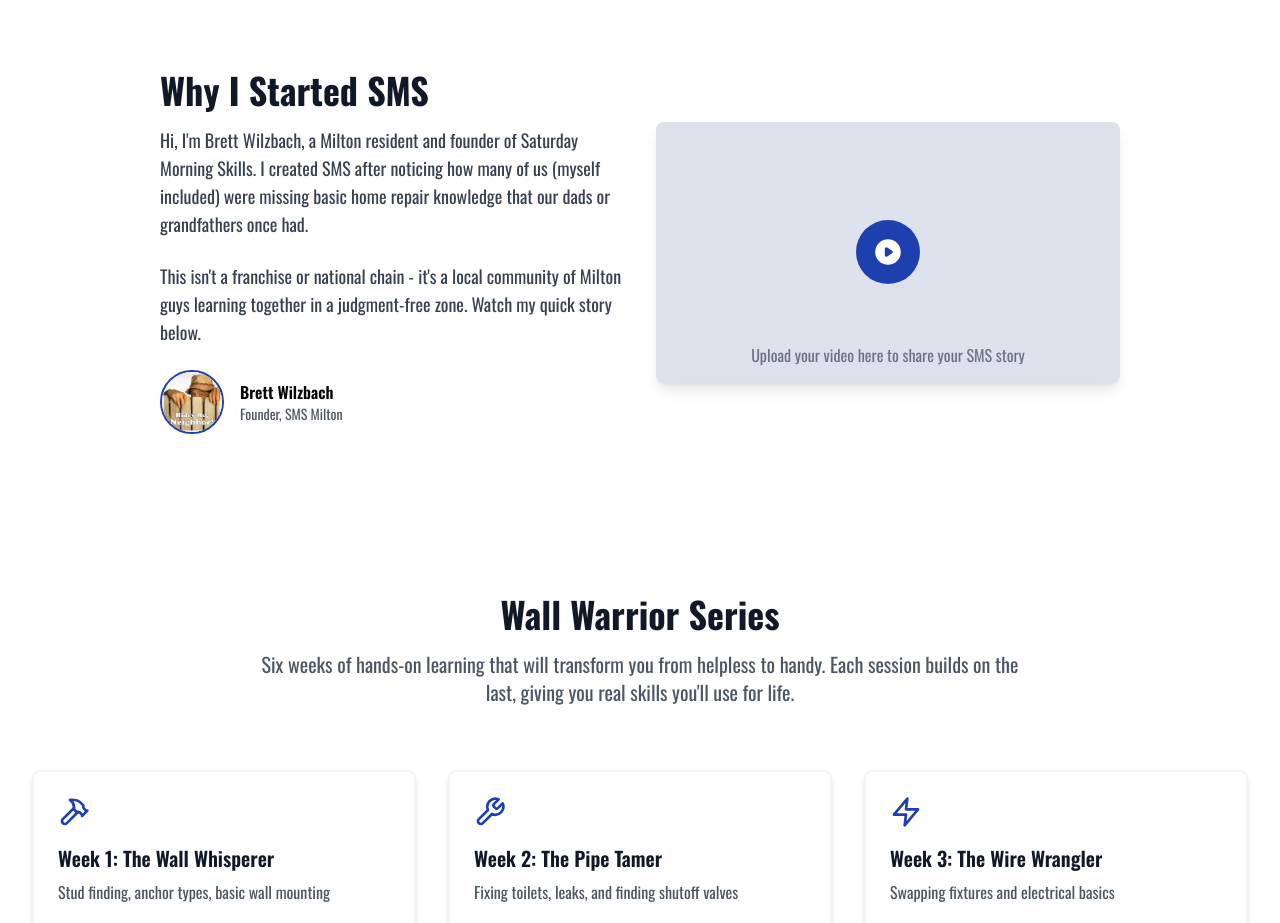
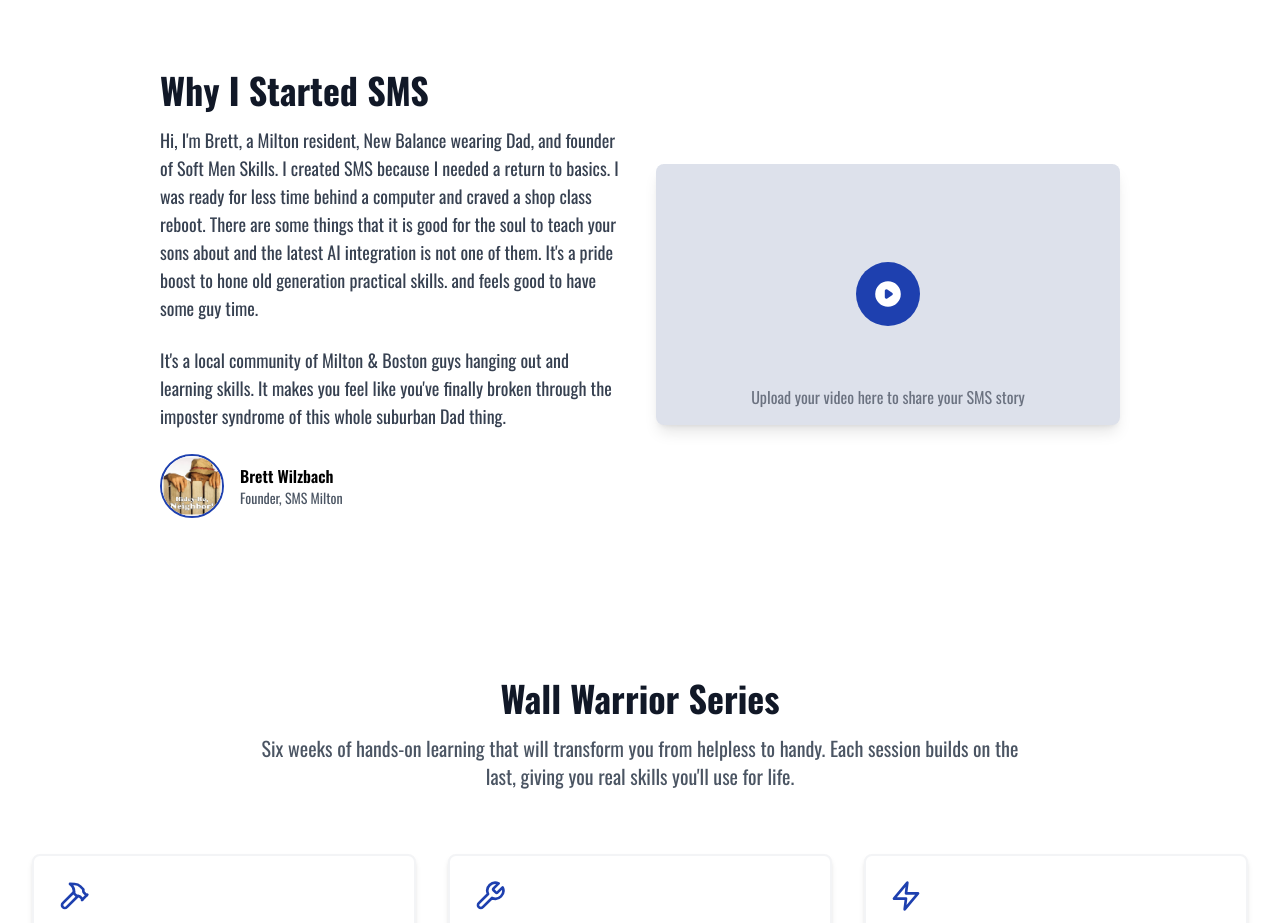
Before and after one commit to brettwilzbach/SMS, a React (Vite) app: page / in a window 1280 px wide. Shown: the part 1260-2183 px from the top of the page. Built offline with nearby package versions, Linux system fonts and the light colour scheme.

Commit message:
Update founder video section with personalized message

```diff
--- a/src/App.tsx
+++ b/src/App.tsx
@@ -152,13 +152,15 @@ function App() {
                 Why I Started SMS
               </h2>
               <p className="text-lg text-gray-700 mb-6">
-                Hi, I'm Brett Wilzbach, a Milton resident and founder of Saturday Morning Skills.
-                I created SMS after noticing how many of us (myself included) were missing basic
-                home repair knowledge that our dads or grandfathers once had.
+                Hi, I'm Brett, a Milton resident, New Balance wearing Dad, and founder of Soft Men Skills.
+                I created SMS because I needed a return to basics. I was ready for less time behind a computer
+                and craved a shop class reboot. There are some things that it is good for the soul to teach your
+                sons about and the latest AI integration is not one of them. It's a pride boost to hone old
+                generation practical skills. and feels good to have some guy time.
               </p>
               <p className="text-lg text-gray-700 mb-6">
-                This isn't a franchise or national chain - it's a local community of Milton guys
-                learning together in a judgment-free zone. Watch my quick story below.
+                It's a local community of Milton & Boston guys hanging out and learning skills. It makes you
+                feel like you've finally broken through the imposter syndrome of this whole suburban Dad thing.
               </p>
               <div className="flex items-center space-x-4">
                 <img
```
